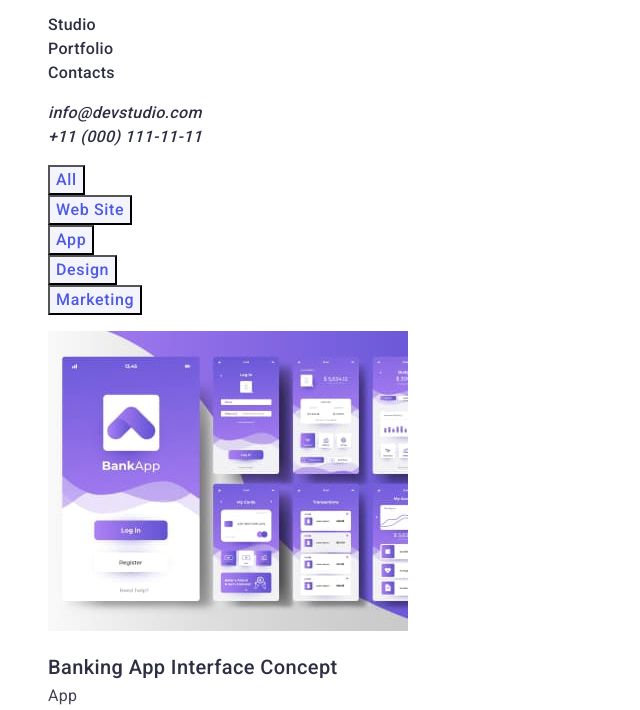
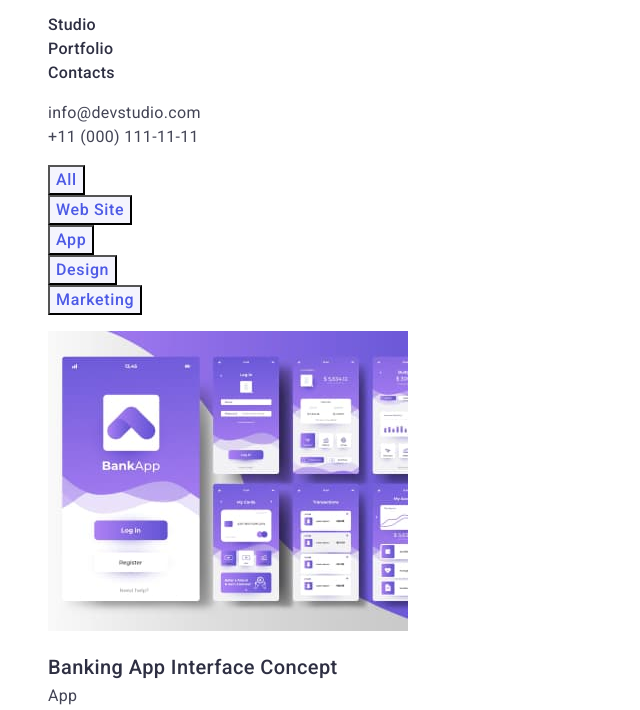
Before and after one commit to lana-lvn/goit-markup-hw-02, a plain HTML site: page portfolio.html in a window 1280 px wide. Shown: the part 32-742 px from the top of the page, without its empty margins (0-640 px from the left). Drawn offline with Linux system fonts and the light colour scheme.

Commit message:
Update portfolio.html

```diff
--- a/portfolio.html
+++ b/portfolio.html
@@ -45,12 +45,12 @@
       <address class="address">
         <ul class="list">
           <li class="adr-item">
-            <a href="mailto:info@devstudio.com" class="link"
+            <a href="mailto:info@devstudio.com" class="adr link"
               >info@devstudio.com</a
             >
           </li>
           <li class="adr-item">
-            <a href="tel:+110001111111" class="link">+11 (000) 111-11-11</a>
+            <a href="tel:+110001111111" class="adr link">+11 (000) 111-11-11</a>
           </li>
         </ul>
       </address>
```
